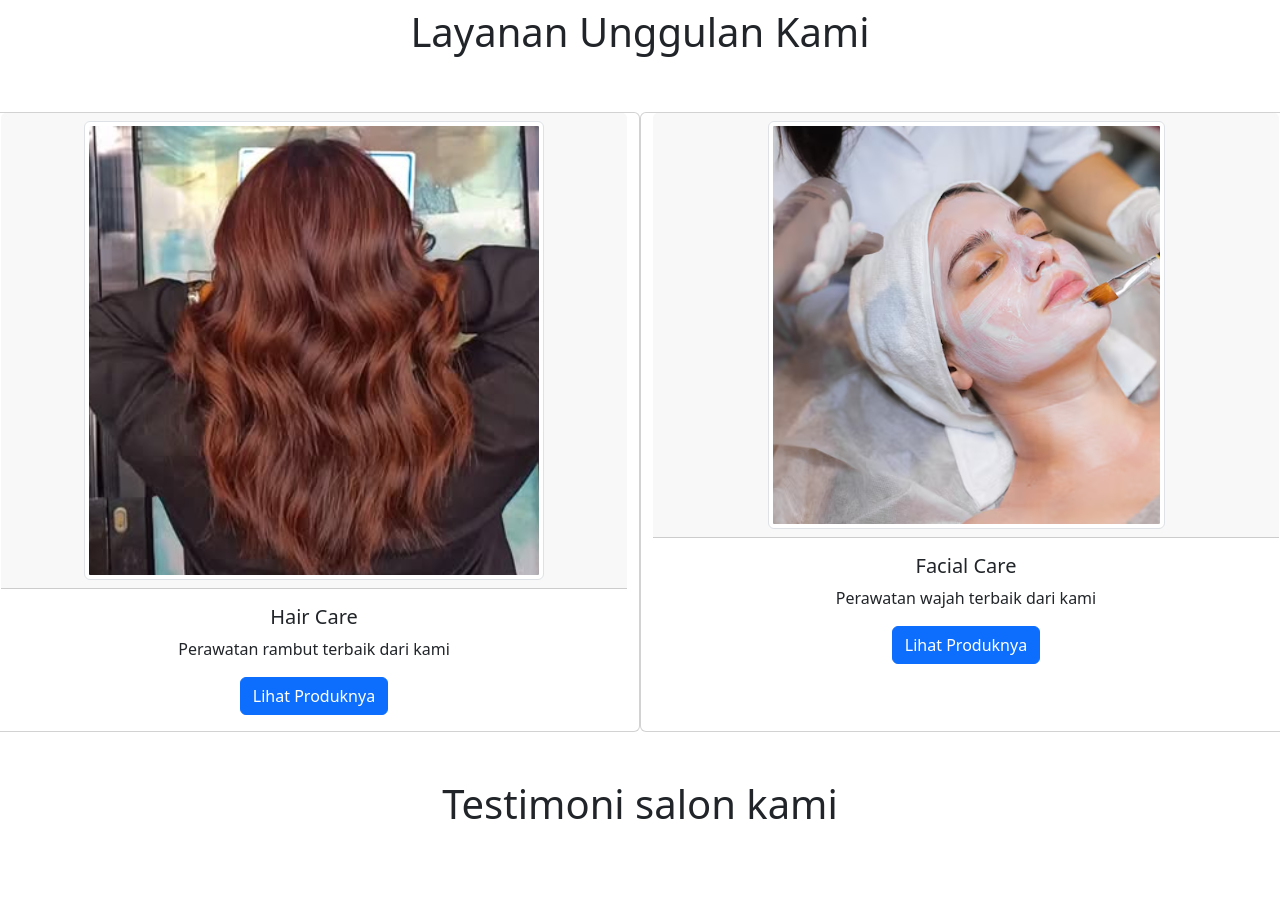
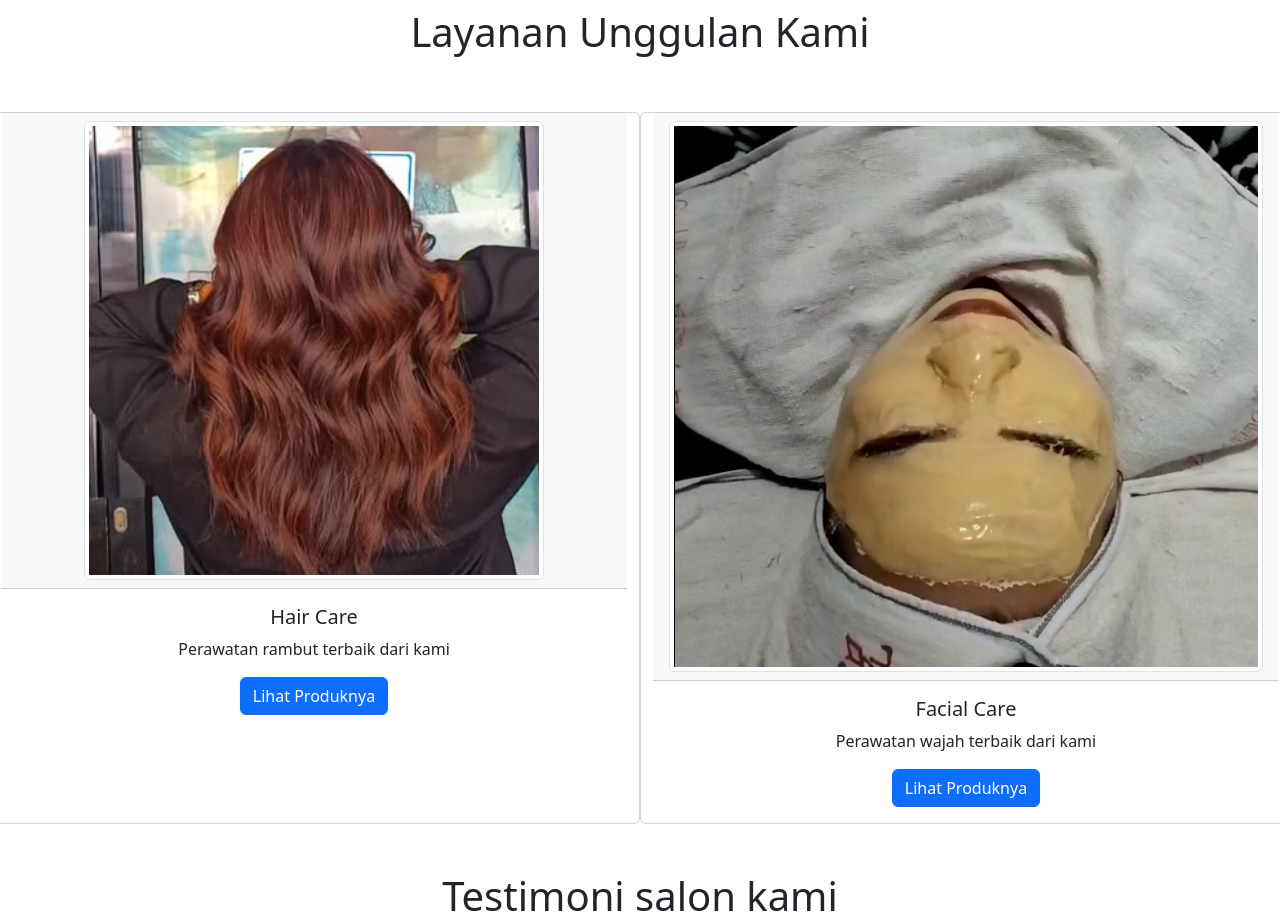
Before and after one commit to maulanagathfan172-web/web-klien-1-salon-, a plain HTML site: page index.html in a window 1280 px wide. Shown: the part 840-1761 px from the top of the page. Drawn offline with nearby package versions, Linux system fonts and the light colour scheme.

Commit message:
Add files via upload

```diff
--- a/index.html
+++ b/index.html
@@ -79,7 +79,7 @@
         <div class="card col-sm-6">
           <div class="card-header">
             <img
-              src="assets/images/Cuplikan layar 2026-08-08 185950.png"
+              src="assets/images/Face-care_aniesalon.png"
               class="img-thumbnail"
               alt="..."
             />
```
Also changed, not shown: assets/images/Face-care_aniesalon.png (added).
